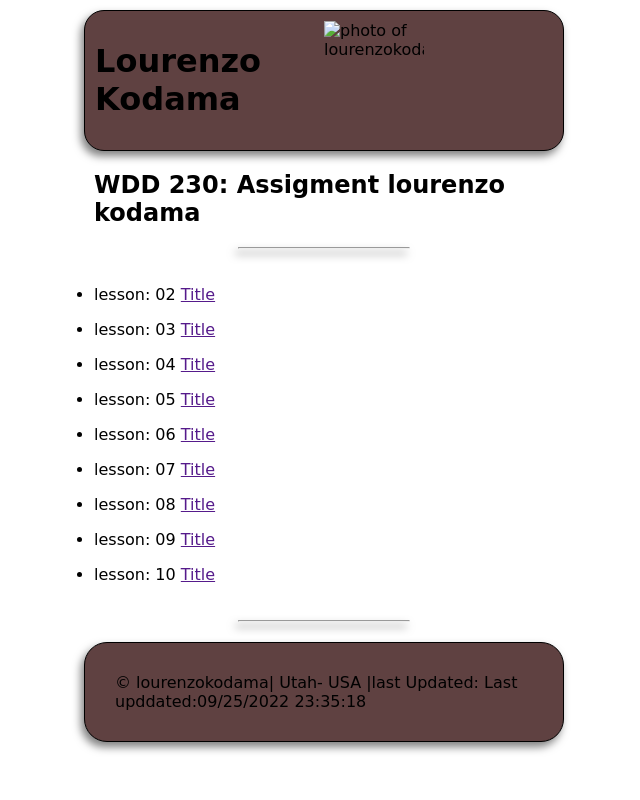
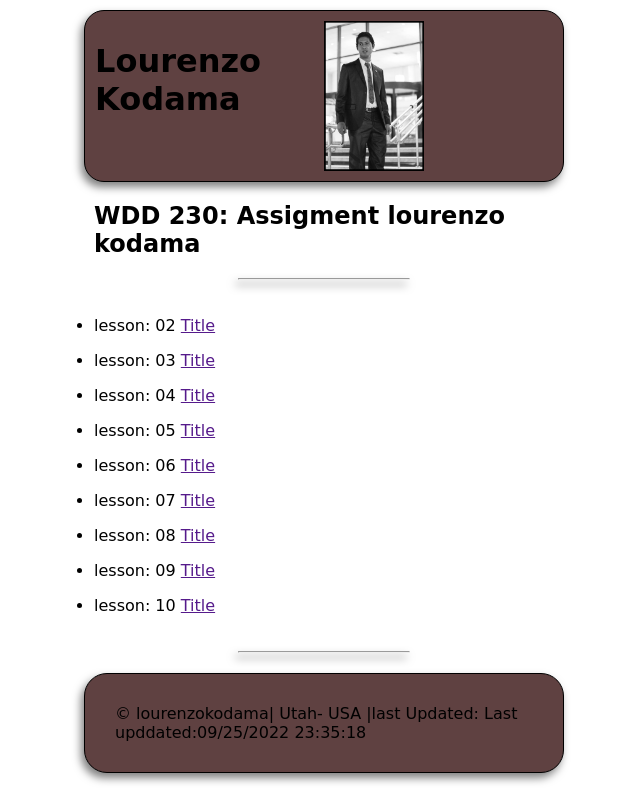
Before and after one commit to lourenzokodama/lourenzokodama.github.io-wdd230, a plain HTML site: page index.html in a window 1280 px wide. Shown: the whole page, without its empty margins (316-956 px from the left). Drawn offline with Linux system fonts and the light colour scheme.

Commit message:
Update index.html

```diff
--- a/index.html
+++ b/index.html
@@ -17,7 +17,7 @@
             <!-- TOP IMAGE LOGO-->
             <div class="container">
               <h1 id="lk"> Lourenzo Kodama</h1>
-      <img src="images/lo.jpg" alt="photo of lourenzokodama" width="100"></div>
+      <img src="image/lo.jpg" alt="photo of lourenzokodama" width="100"></div>
 
             </header>
 
```
